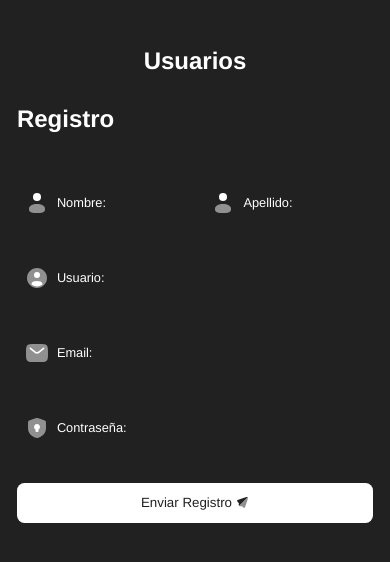
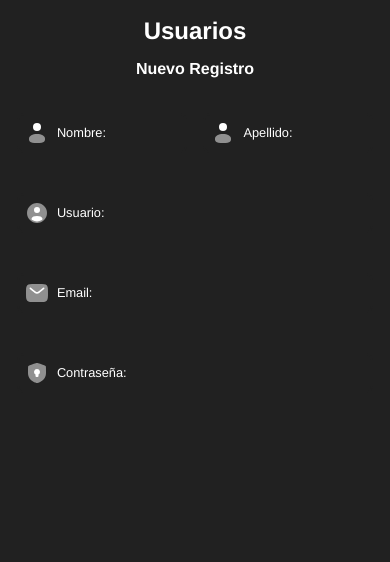
Before and after one commit to Stranger11ac/strangerstar, a Django app: page /classes/admin/ in a window 390 px wide. Shown: the part 67-629 px from the top of the page. Run offline with Django 5.2, Linux system fonts and the light colour scheme; a user stored in the database is signed in; grey boxes are pictures that could not be loaded.

Commit message:
Refactor validation handling and improve registration form layout; update CSS for better responsiveness

```diff
--- a/classes/static/validation.js
+++ b/classes/static/validation.js
@@ -41,22 +41,23 @@ $(document).ready(function () {
                 ignore: optionals ? optionals : ":hidden",
                 rules: rules,
                 messages: messages,
+                validClass: "is-valid",
+                errorClass: "is-invalid",
                 errorPlacement: function (error, element) {
                     error.addClass("error_text");
                     error.insertAfter(element);
                 },
-                highlight: function (element) {
-                    $(element).addClass("is-invalid").removeClass("is-valid");
-                },
-                unhighlight: function (element) {
-                    $(element).addClass("is-valid").removeClass("is-invalid");
-                    $("#lockIcon").removeClass("fa-lock-open").addClass("fa-lock");
-                },
+                // highlight: function (element) {
+                //     $(element).addClass("is-invalid").removeClass("is-valid");
+                // },
+                // unhighlight: function (element) {
+                //     $(element).addClass("is-valid").removeClass("is-invalid");
+                // },
                 invalidHandler: function (event, validator) {
                     var errors = validator.numberOfInvalids();
                     if (errors) {
                         var message = errors == 1 ? "Llena correctamente el campo resaltado 😬" : "Corrige los " + errors + " errores resaltados 😥😯🧐🤔😬";
-                        alertSToast("center", 10000, "error", message);
+                        toast("center", 10000, "error", message);
                     }
                 },
                 submitHandler: function (form) {
@@ -64,12 +65,12 @@ $(document).ready(function () {
                         target: form,
                         preventDefault: function () {},
                     });
-                },
+                }
             });
             setupDelayedValidation(`${selector} input`);
         } catch (error) {
             console.error("Error Inesperado: ", error);
-            alertSToast("center", 8000, "error", `😥 Ah ocurrido un error #304.`);
+            toast("center", 8000, "error", `😥 Ah ocurrido un error #304.`);
         }
     }
 
--- a/classes/templates/admin_dash.html
+++ b/classes/templates/admin_dash.html
@@ -54,12 +54,11 @@
 {% block main %}
 <div class="tabs">
     <div class="tab last-padding" data-tab="tabHome">
-        <h2 class="center my-30">Usuarios</h2>
-        <div class="maxw-600">
-            <form class="flexbox flex-column gap_35" action="{% url 'singup' %}" data-valid-user>
+        <h2 class="center mb-15">Usuarios</h2>
+        <h4 class="center mb-35">Nuevo Registro</h4>
+        <div class="maxw-400">
+            <form class="flexbox flex-column gap_40" action="{% url 'singup' %}" data-valid-user>
                 {% csrf_token %}
-                <h2 class="mb-15">Registro</h2>
-
                 <div class="flexbox gap2">
                     <div class="input_group">
                         <input type="text" name="first_name" id="first_name" />
@@ -87,7 +86,7 @@
                     <label class="link-input" for="password1"><span class="ic-solar shield-keyhole"></span> Contraseña:</label>
                 </div>
 
-                <button type="submit" class="btn btn_detail_hover">Enviar Registro <span class="ic-solar plain"></span></button>
+                <button type="submit" class="btn btn-hover none" disabled>Enviar Registro <span class="ic-solar plain"></span></button>
                 <input type="hidden" name="is_active" value="true">
             </form>
         </div>
--- a/static/css/globals.css
+++ b/static/css/globals.css
@@ -1264,8 +1264,8 @@ form .btn {
 .minw-65 {
     min-width: 65px;
 }
-.maxw-600 {
-    max-width: 600px;
+.maxw-400 {
+    max-width: 400px;
 }
 
 /* flexbox */
```
